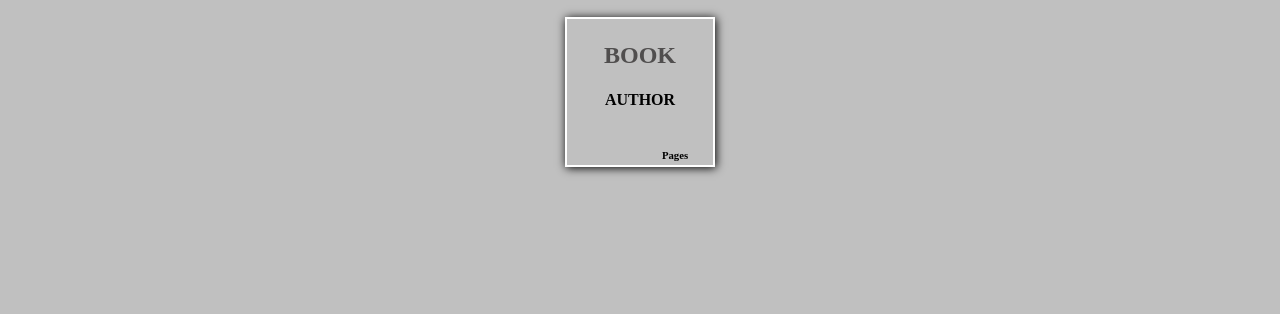
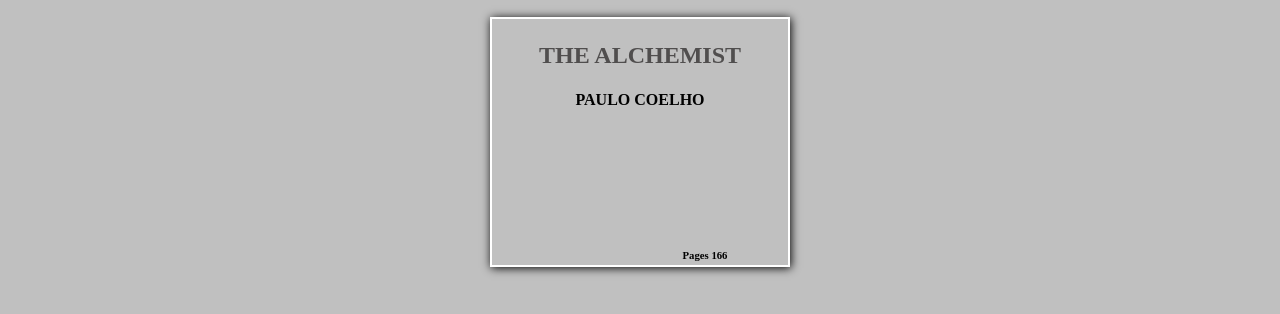
Before and after one commit to Sujith-Rajan/libarary, a plain HTML site: page index.html in a window 1280 px wide. Shown: the part 238-552 px from the top of the page. Drawn offline with Linux system fonts and the light colour scheme.

Commit message:
duplicate title check

```diff
--- a/index.html
+++ b/index.html
@@ -43,9 +43,9 @@
                 </div>
                 <div id="card">
                     <div class="added-details">
-                        <h2>Book</h2>
-                        <h4>Author</h4>
-                        <h6>Pages</h6>
+                        <h2>The Alchemist</h2>
+                        <h4>Paulo Coelho</h4>
+                        <h6>Pages 166</h6>
                      <!-- <button>read</button> -->
              </div>
 
--- a/libarary.css
+++ b/libarary.css
@@ -61,8 +61,8 @@
 
 .added-details{
 
-    width:150px;
-    height: 150px;
+    width:300px;
+    height: 250px;
     border: 2px solid white;
     box-shadow: 1px 1px 9px black;
 
@@ -86,10 +86,11 @@
 .added-details h2{
     color: rgb(80, 78, 78);
     line-height: 3;
+    overflow: auto;
 }
 .added-details h6{
     position: relative;
-    top:40px;
-    left: 35px;
+    top:140px;
+    left: 65px;
 
 }
--- a/libaray.js
+++ b/libaray.js
@@ -19,7 +19,10 @@
  const title =bookInput.value
    const author =authorInput.value
     const pages=pagesInput.value
-
+    const isDuplicate = myLibrary.some((book) => book.title === title);
+     if( isDuplicate){
+        alert("duplicate book ,please enter new book")
+     }else{
     if( title && author && pages){
 
      const newBook = new Book(title,author,pages)
@@ -27,6 +30,7 @@
      renderLibarary()
 }else{
     alert("Please fill the fields")
+}
 }
 }
 
```
